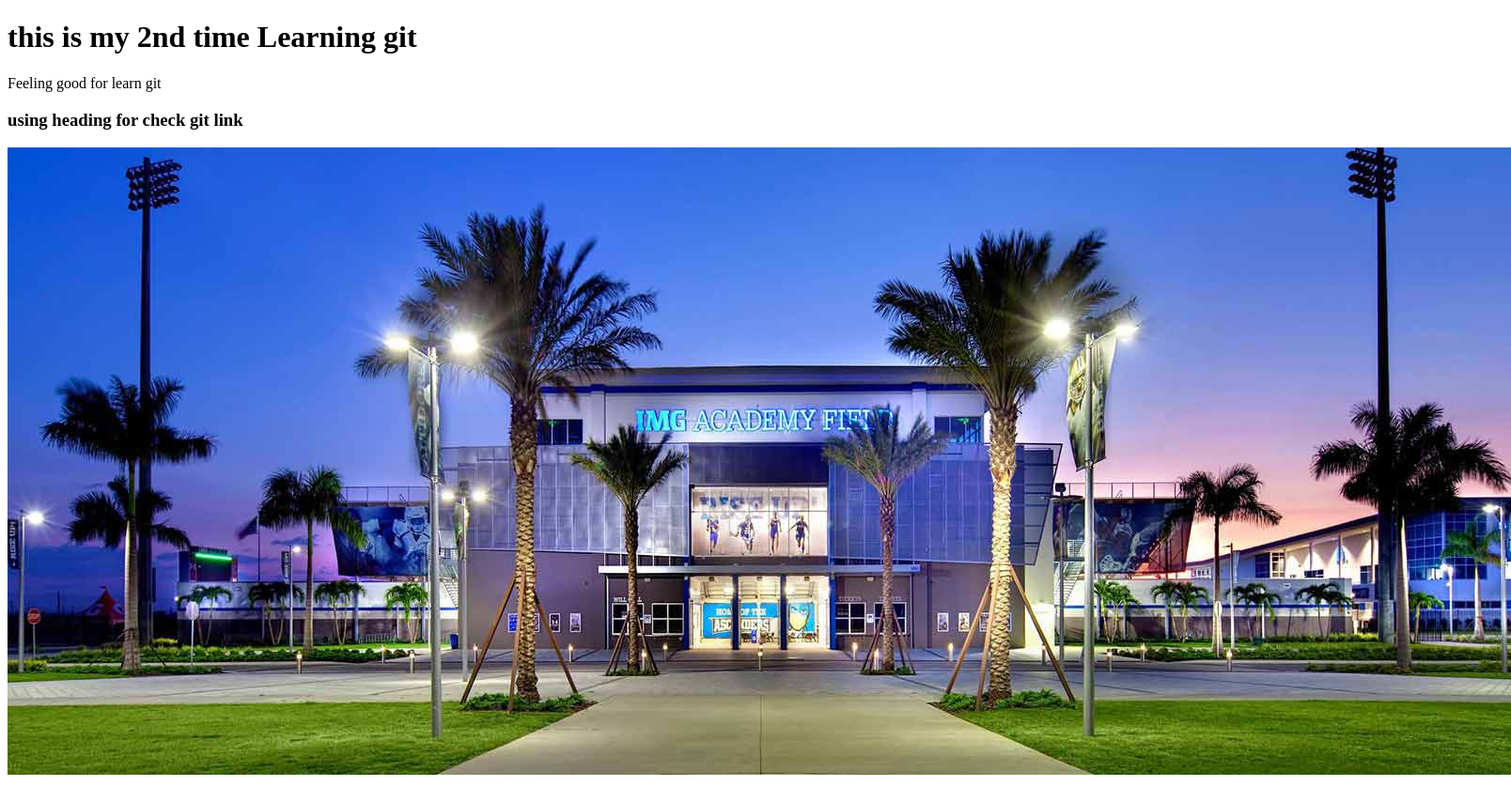
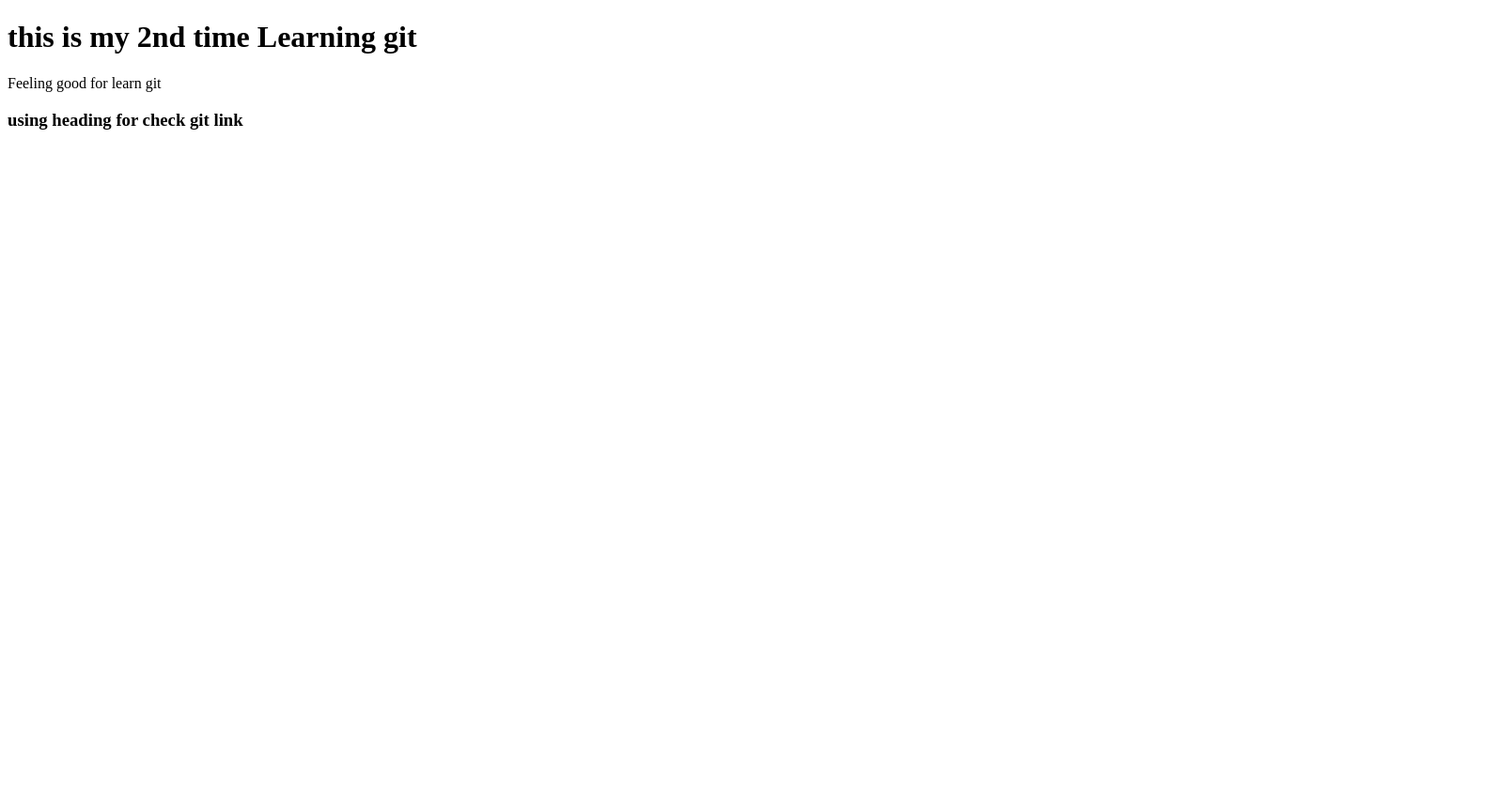
Before and after one commit to Shakil5161/my-first-website, a plain HTML site: page index.html in a window 1280 px wide. Shown: the whole page at 94% size, 1608 px wide, since content can reach past the window. After the commit the page ends 800 px from the top, so only its background shows below. Drawn offline with Linux system fonts and the light colour scheme.

Commit message:
using branch

```diff
--- a/index.html
+++ b/index.html
@@ -9,6 +9,6 @@
     <h1>this is my 2nd time Learning git </h1>
     <p>Feeling good for learn git</p>
     <h3>using heading for check git link </h3>
-    <img src="helpbox-contact.jpg" alt="">
+    <img src="helpbox-contact.jpggit" alt="">
 </body>
 </html>
```
